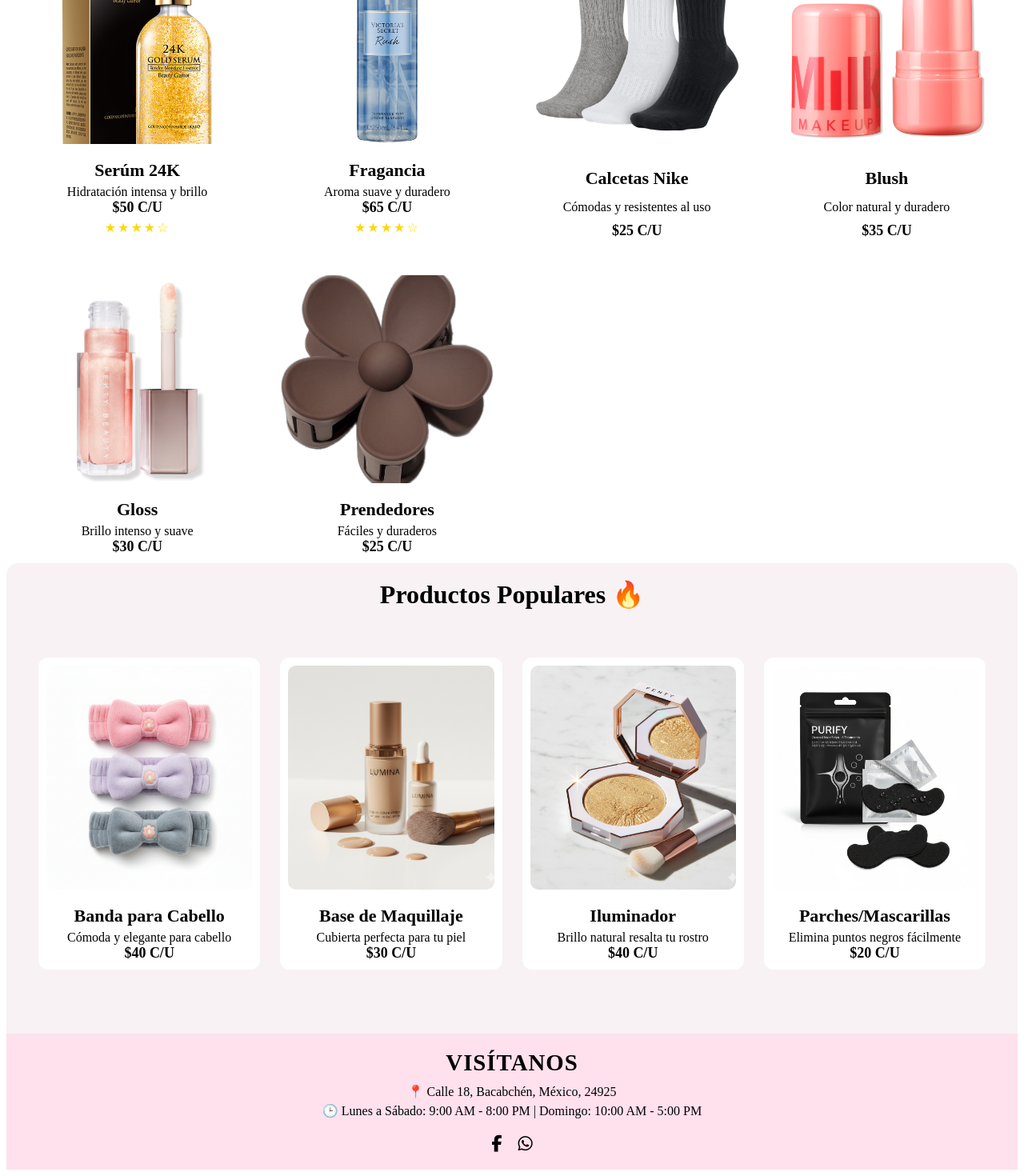
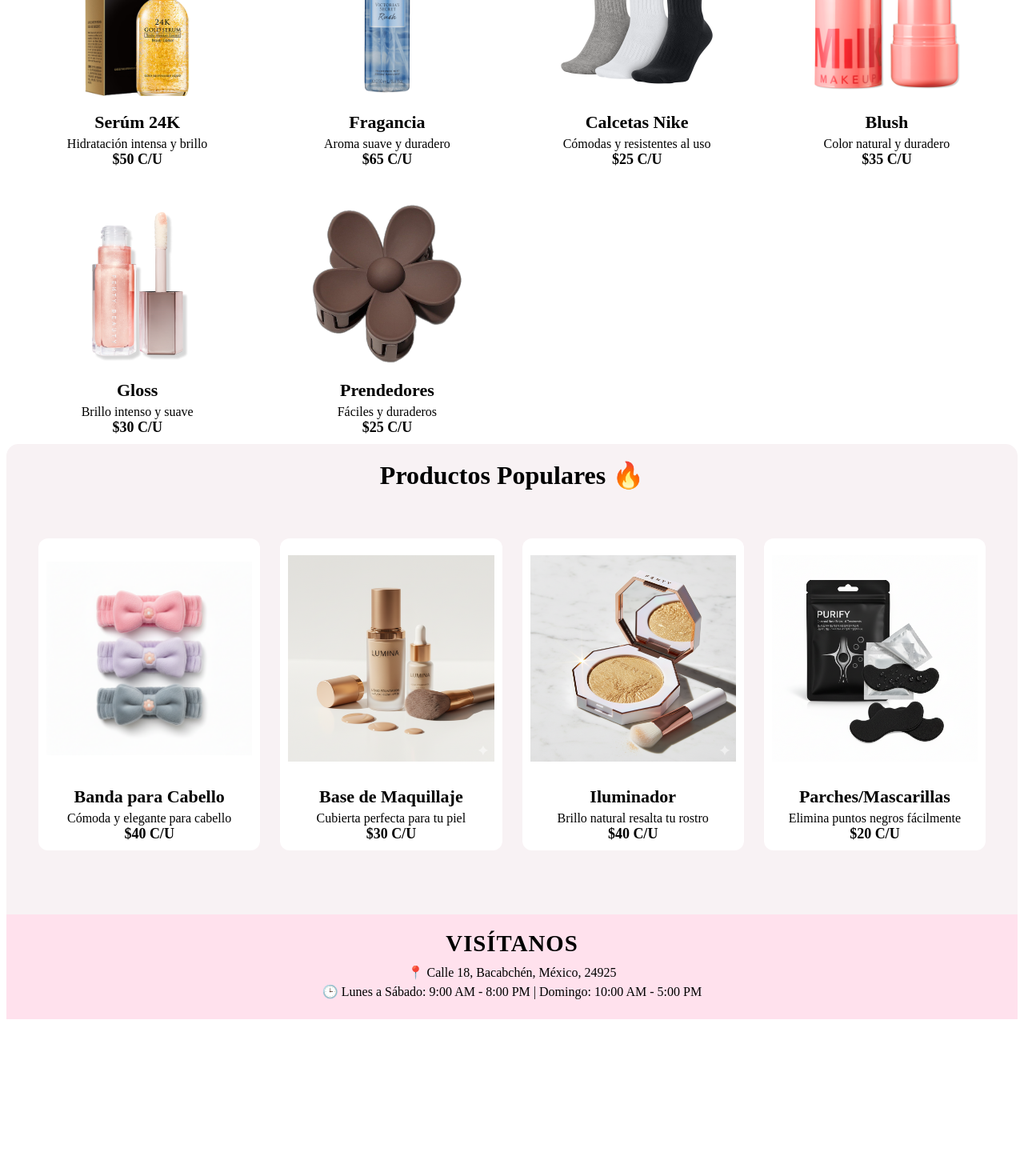
Before and after one commit to PoolTunVictor/ModAle, an Angular app in the folder frontend/: page / in a window 1280 px wide. Shown: the part 562-2032 px from the top of the page at 80% size. After the commit the page ends 1844 px from the top, so only its background shows below. Built offline with nearby package versions, Linux system fonts and the light colour scheme; a web font is replaced by a local one.

Commit message:
se hicieron cambios

```diff
--- a/frontend/src/app/pages/product-catalog/product-catalog.component.css
+++ b/frontend/src/app/pages/product-catalog/product-catalog.component.css
@@ -193,8 +193,8 @@ body {
 
 .tool-card .product-image {
   width: 100%;
-  height: 260px;
-  object-fit: cover;
+  height: 200px;
+  object-fit: contain;
   border-radius: 10px;
   margin-bottom: 10px;
 }
--- a/frontend/src/app/pages/product-catalog/product-catalog.component.html
+++ b/frontend/src/app/pages/product-catalog/product-catalog.component.html
@@ -40,13 +40,6 @@
       <h3>Serúm 24K</h3>
         <p class="rating-desc">Hidratación intensa y brillo</p>
       <a href="#">$50 C/U</a>
-        <div class="rating">
-          <span>★</span>
-          <span>★</span>
-          <span>★</span>
-          <span>★</span>
-          <span>☆</span>
-        </div>
   </div>
 
   <div class="tool-card">
@@ -54,13 +47,6 @@
       <h3>Fragancia</h3>
       <p class="rating-desc">Aroma suave y duradero</p>
        <a href="#">$65 C/U</a>
-       <div class="rating">
-          <span>★</span>
-          <span>★</span>
-          <span>★</span>
-          <span>★</span>
-          <span>☆</span>
-        </div>
   </div>
 
   <div class="tool-card">
@@ -132,14 +118,5 @@
       <p class="direccion">📍 Calle 18, Bacabchén, México, 24925</p>
       <p class="horarios">🕒 Lunes a Sábado: 9:00 AM - 8:00 PM | Domingo: 10:00 AM - 5:00 PM</p>
     </div>
-
-    <div class="footer-social">
-      <a href="https://www.facebook.com/profile.php?id=61568465109559" target="_blank">
-        <i class="fab fa-facebook-f"></i>
-      </a>
-      <a href="https://chat.whatsapp.com/CwSlKhnI884H4zJFP7Snxr?mode=ems_wa_t" target="_blank">
-        <i class="fab fa-whatsapp"></i>
-      </a>
-    </div>
   </div>
 </footer>
```
